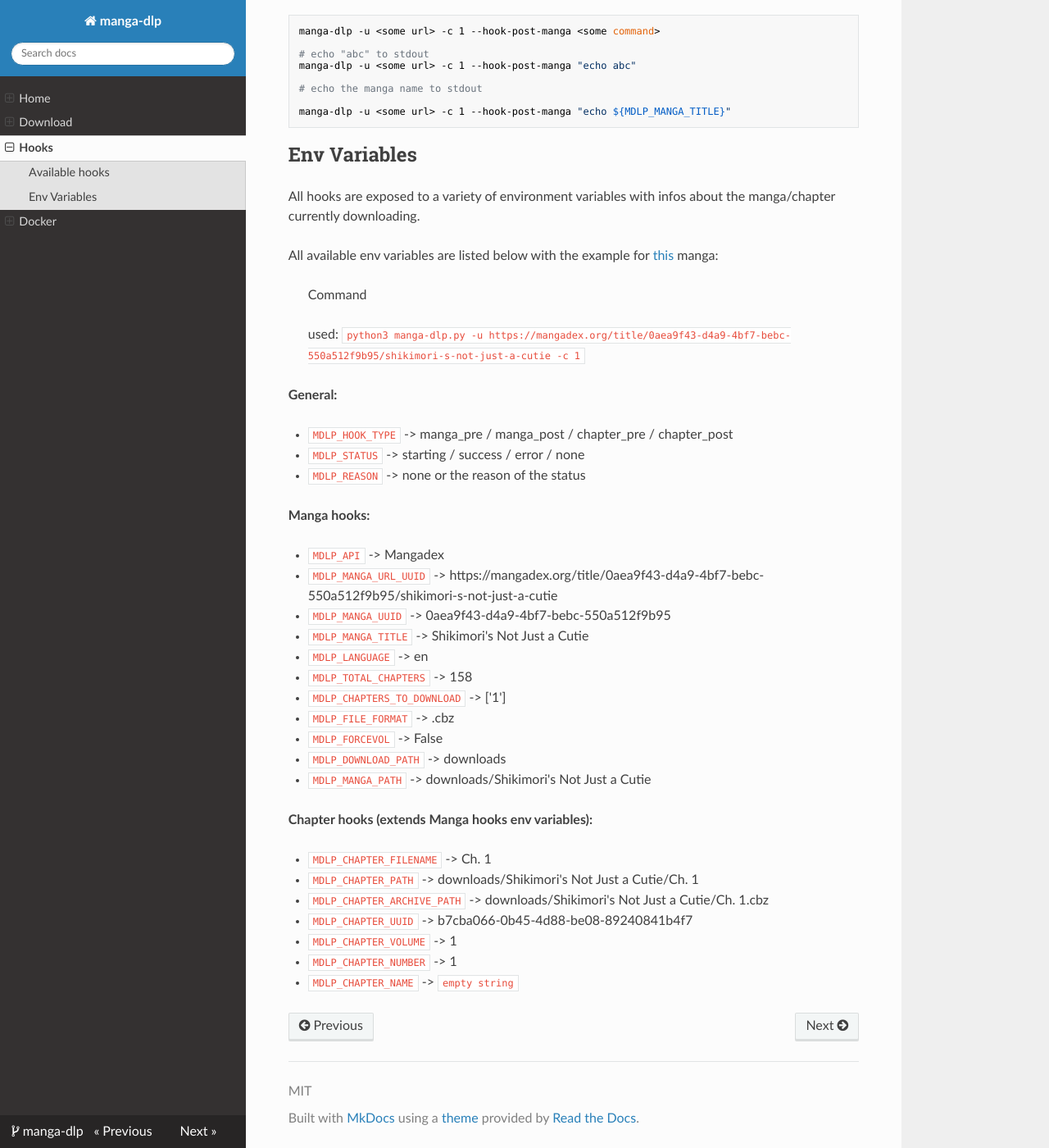
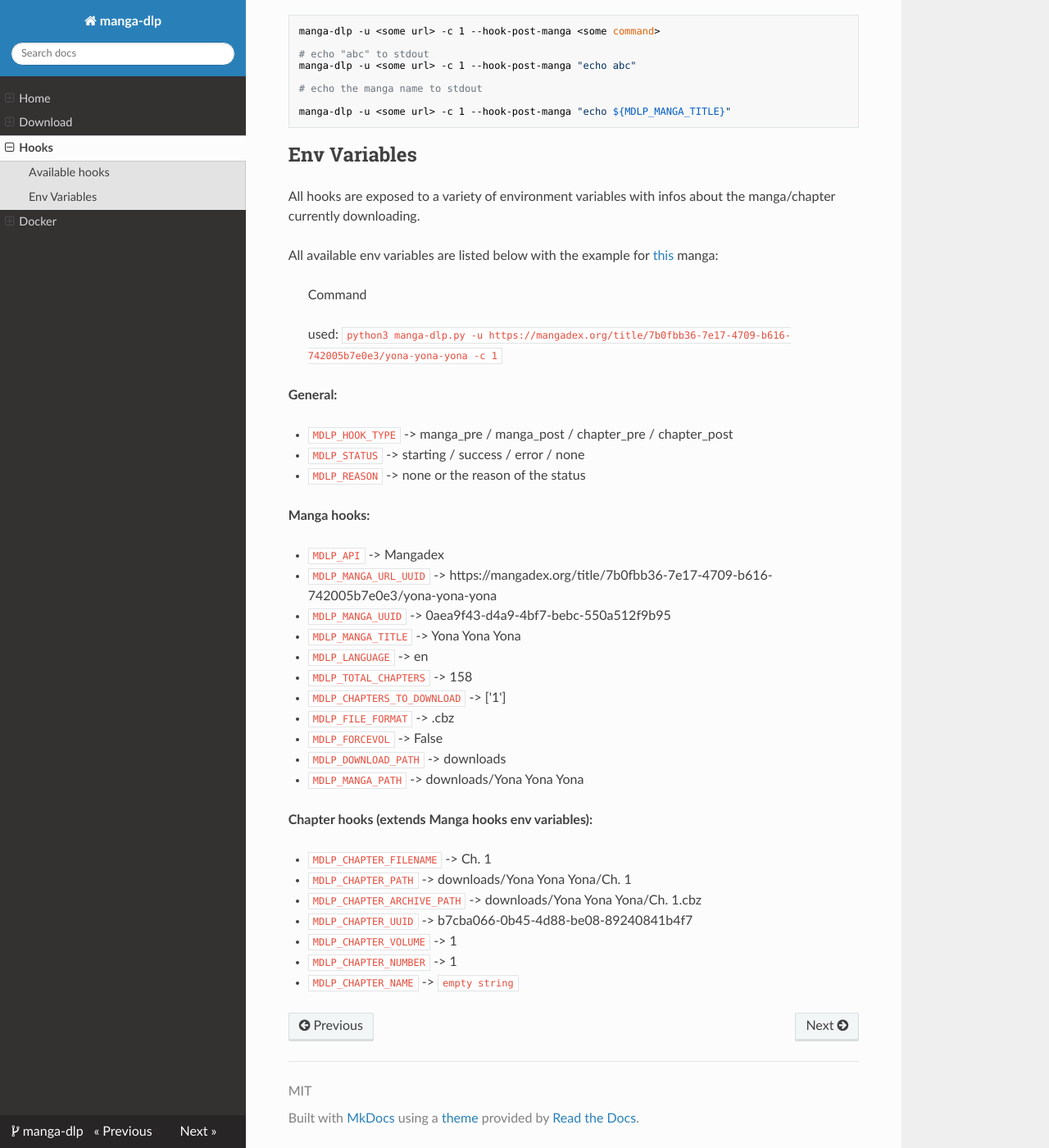
Before and after one commit to olofvndrhr/manga-dlp, an MkDocs documentation site: the page built from docs/pages/hooks.md, in a window 1280 px wide and 1400 px high, scrolled down 659 px. Shown: the whole window at 82% size. Built offline with MkDocs 1.6.1, drawn with Linux system fonts in a browser that asks for light colours; nearby versions of some CDN libraries; a script that is not in the unit is left out.

Commit message:
update tests to work again after mangadex purge
Signed-off-by: Ivan Schaller <ivan@schaller.sh>

```diff
--- a/docs/pages/hooks.md
+++ b/docs/pages/hooks.md
@@ -52,22 +52,22 @@ used: `python3 manga-dlp.py -u https://mangadex.org/title/0aea9f43-d4a9-4bf7-beb
 **Manga hooks:**
 
 - `MDLP_API` -> Mangadex
-- `MDLP_MANGA_URL_UUID` -> https://mangadex.org/title/0aea9f43-d4a9-4bf7-bebc-550a512f9b95/shikimori-s-not-just-a-cutie
+- `MDLP_MANGA_URL_UUID` -> https://mangadex.org/title/7b0fbb36-7e17-4709-b616-742005b7e0e3/yona-yona-yona
 - `MDLP_MANGA_UUID` -> 0aea9f43-d4a9-4bf7-bebc-550a512f9b95
-- `MDLP_MANGA_TITLE` -> Shikimori's Not Just a Cutie
+- `MDLP_MANGA_TITLE` -> Yona Yona Yona
 - `MDLP_LANGUAGE` -> en
 - `MDLP_TOTAL_CHAPTERS` -> 158
 - `MDLP_CHAPTERS_TO_DOWNLOAD` -> ['1']
 - `MDLP_FILE_FORMAT` -> .cbz
 - `MDLP_FORCEVOL` -> False
 - `MDLP_DOWNLOAD_PATH` -> downloads
-- `MDLP_MANGA_PATH` -> downloads/Shikimori's Not Just a Cutie
+- `MDLP_MANGA_PATH` -> downloads/Yona Yona Yona
 
 **Chapter hooks (extends Manga hooks env variables):**
 
 - `MDLP_CHAPTER_FILENAME` -> Ch. 1
-- `MDLP_CHAPTER_PATH` -> downloads/Shikimori's Not Just a Cutie/Ch. 1
-- `MDLP_CHAPTER_ARCHIVE_PATH` -> downloads/Shikimori's Not Just a Cutie/Ch. 1.cbz
+- `MDLP_CHAPTER_PATH` -> downloads/Yona Yona Yona/Ch. 1
+- `MDLP_CHAPTER_ARCHIVE_PATH` -> downloads/Yona Yona Yona/Ch. 1.cbz
 - `MDLP_CHAPTER_UUID` -> b7cba066-0b45-4d88-be08-89240841b4f7
 - `MDLP_CHAPTER_VOLUME` -> 1
 - `MDLP_CHAPTER_NUMBER` -> 1
```
Also changed, not shown: other parts of docs/pages/hooks.md (+2 -2 lines), 5 other files.
